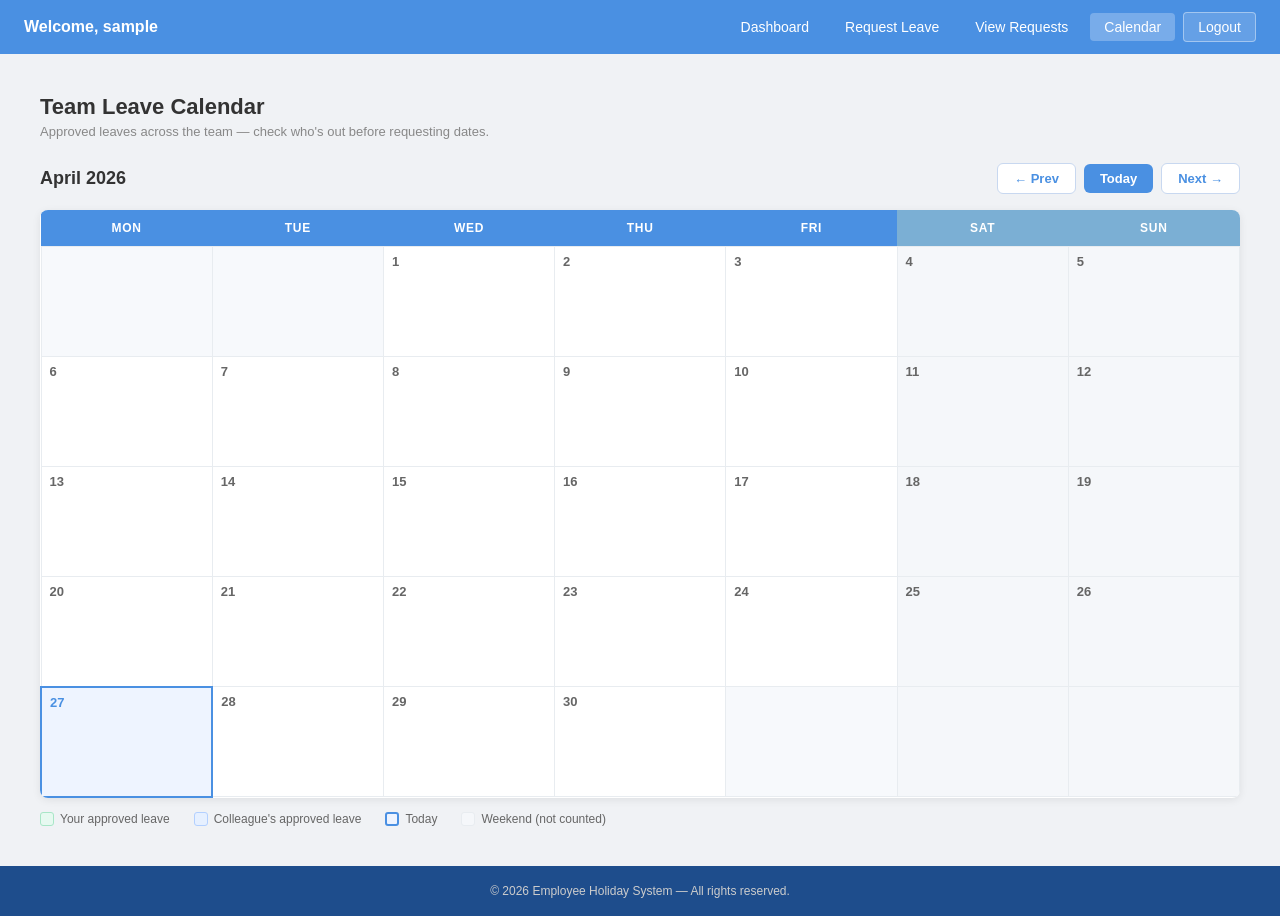
After one commit to mohamad12farhat/employees-holidays, a Flask app: page /employee/calendar in a window 1280 px wide. The commit adds this page. Run offline with Flask 3, Linux system fonts and the light colour scheme; the visitor is signed in with stand-in values (Sample User, id 1); data comes from the database, SQL or seed files in the repository; data that the repository does not hold is empty.

Commit message:
Add team leave calendar view for employees (#12) (#13)
Monthly calendar at /employee/calendar shows all approved leaves across
the team, with prev/next navigation, today highlighted, weekends grayed,
and color-coded pills distinguishing own vs colleague leaves.

Co-authored-by: Claude Sonnet 4.6 <noreply@anthropic.com>

```diff
--- a/templates/employee_dashboard.html
+++ b/templates/employee_dashboard.html
@@ -164,6 +164,7 @@
             <a href="{{ url_for('employee.employee_dashboard') }}">Dashboard</a>
             <a href="{{ url_for('employee.request_leave') }}">Request Leave</a>
             <a href="{{ url_for('employee.view_requests') }}">View Requests</a>
+            <a href="{{ url_for('employee.leave_calendar') }}">Calendar</a>
             <a href="{{ url_for('employee.employee_logout') }}" class="logout">Logout</a>
         </nav>
     </div>
--- /dev/null
+++ b/templates/leave_calendar.html
@@ -0,0 +1,264 @@
+<!DOCTYPE html>
+<html lang="en">
+<head>
+    <meta charset="UTF-8">
+    <title>Team Leave Calendar</title>
+    <style>
+        * { box-sizing: border-box; margin: 0; padding: 0; }
+        body { font-family: Arial, sans-serif; background-color: #f0f2f5; min-height: 100vh; display: flex; flex-direction: column; }
+
+        .navbar {
+            background-color: #4a90e2;
+            padding: 0 24px;
+            display: flex;
+            justify-content: space-between;
+            align-items: center;
+            color: white;
+            height: 54px;
+        }
+        .navbar .brand { font-weight: bold; font-size: 16px; }
+        .nav-links { display: flex; align-items: center; gap: 8px; height: 100%; }
+        .nav-links a {
+            color: white;
+            text-decoration: none;
+            font-size: 14px;
+            padding: 6px 14px;
+            border-radius: 4px;
+            transition: background-color 0.2s;
+        }
+        .nav-links a:hover { background-color: rgba(255,255,255,0.2); }
+        .nav-links a.active { background-color: rgba(255,255,255,0.25); }
+        .nav-links a.logout {
+            background-color: rgba(255,255,255,0.15);
+            border: 1px solid rgba(255,255,255,0.4);
+        }
+        .nav-links a.logout:hover { background-color: rgba(255,255,255,0.3); }
+
+        .content { padding: 40px; flex: 1; }
+
+        footer {
+            text-align: center;
+            padding: 18px;
+            font-size: 12px;
+            color: #ccc;
+            background-color: #1e4d8c;
+            margin-top: auto;
+        }
+
+        .page-header { margin-bottom: 24px; }
+        .page-header h2 { color: #333; font-size: 22px; margin-bottom: 4px; }
+        .page-header p  { color: #888; font-size: 13px; }
+
+        /* Navigation row */
+        .cal-nav-row {
+            display: flex;
+            align-items: center;
+            justify-content: space-between;
+            margin-bottom: 16px;
+        }
+        .cal-month-label {
+            font-size: 18px;
+            font-weight: 700;
+            color: #333;
+        }
+        .cal-controls { display: flex; gap: 8px; align-items: center; }
+        .btn-nav {
+            display: inline-block;
+            padding: 7px 16px;
+            background-color: white;
+            color: #4a90e2;
+            border: 1px solid #c8d8f0;
+            border-radius: 6px;
+            font-size: 13px;
+            font-weight: 600;
+            text-decoration: none;
+            transition: background-color 0.2s;
+        }
+        .btn-nav:hover { background-color: #eef4ff; }
+        .btn-today {
+            display: inline-block;
+            padding: 7px 16px;
+            background-color: #4a90e2;
+            color: white;
+            border-radius: 6px;
+            font-size: 13px;
+            font-weight: 600;
+            text-decoration: none;
+            transition: background-color 0.2s;
+        }
+        .btn-today:hover { background-color: #357abd; }
+
+        /* Calendar grid */
+        .cal-wrap {
+            background: white;
+            border-radius: 8px;
+            box-shadow: 0 2px 8px rgba(0,0,0,0.08);
+            overflow: hidden;
+        }
+        .cal-wrap table {
+            width: 100%;
+            border-collapse: collapse;
+            table-layout: fixed;
+        }
+        .cal-wrap thead th {
+            background-color: #4a90e2;
+            color: white;
+            text-align: center;
+            padding: 11px 6px;
+            font-size: 12px;
+            text-transform: uppercase;
+            letter-spacing: 0.06em;
+            font-weight: 600;
+        }
+        .cal-wrap thead th.wkend { background-color: #7bafd4; }
+
+        .cal-wrap tbody td {
+            border: 1px solid #e8ecf0;
+            vertical-align: top;
+            padding: 8px;
+            height: 110px;
+        }
+        .cal-wrap tbody td.empty   { background-color: #f7f9fc; }
+        .cal-wrap tbody td.wkend   { background-color: #f5f7fa; }
+        .cal-wrap tbody td.is-today {
+            background-color: #eef4ff;
+            border: 2px solid #4a90e2;
+        }
+
+        .day-num {
+            font-size: 13px;
+            font-weight: 700;
+            color: #666;
+            margin-bottom: 5px;
+            line-height: 1;
+        }
+        .day-num.today-num { color: #4a90e2; }
+
+        .leave-pill {
+            display: block;
+            font-size: 11px;
+            padding: 2px 7px;
+            border-radius: 4px;
+            margin-bottom: 3px;
+            white-space: nowrap;
+            overflow: hidden;
+            text-overflow: ellipsis;
+            cursor: default;
+        }
+        .leave-pill.other {
+            background-color: #e6f0ff;
+            color: #2e6fcf;
+            border: 1px solid #b3d0ff;
+        }
+        .leave-pill.self {
+            background-color: #e6f9f0;
+            color: #1e7d4f;
+            border: 1px solid #a8e6c7;
+        }
+
+        /* Legend */
+        .legend {
+            display: flex;
+            gap: 24px;
+            margin-top: 14px;
+            font-size: 12px;
+            color: #666;
+            align-items: center;
+            flex-wrap: wrap;
+        }
+        .legend-item { display: flex; align-items: center; gap: 6px; }
+        .legend-swatch {
+            width: 14px;
+            height: 14px;
+            border-radius: 3px;
+            flex-shrink: 0;
+        }
+    </style>
+</head>
+<body>
+    <div class="navbar">
+        <span class="brand">Welcome, {{ username }}</span>
+        <nav class="nav-links">
+            <a href="{{ url_for('employee.employee_dashboard') }}">Dashboard</a>
+            <a href="{{ url_for('employee.request_leave') }}">Request Leave</a>
+            <a href="{{ url_for('employee.view_requests') }}">View Requests</a>
+            <a href="{{ url_for('employee.leave_calendar') }}" class="active">Calendar</a>
+            <a href="{{ url_for('employee.employee_logout') }}" class="logout">Logout</a>
+        </nav>
+    </div>
+
+    <div class="content">
+        <div class="page-header">
+            <h2>Team Leave Calendar</h2>
+            <p>Approved leaves across the team — check who's out before requesting dates.</p>
+        </div>
+
+        <div class="cal-nav-row">
+            <span class="cal-month-label">{{ month_name }}</span>
+            <div class="cal-controls">
+                <a href="{{ url_for('employee.leave_calendar', month=prev_month, year=prev_year) }}" class="btn-nav">&#8592; Prev</a>
+                <a href="{{ url_for('employee.leave_calendar', month=today.month, year=today.year) }}" class="btn-today">Today</a>
+                <a href="{{ url_for('employee.leave_calendar', month=next_month, year=next_year) }}" class="btn-nav">Next &#8594;</a>
+            </div>
+        </div>
+
+        <div class="cal-wrap">
+            <table>
+                <thead>
+                    <tr>
+                        <th>Mon</th>
+                        <th>Tue</th>
+                        <th>Wed</th>
+                        <th>Thu</th>
+                        <th>Fri</th>
+                        <th class="wkend">Sat</th>
+                        <th class="wkend">Sun</th>
+                    </tr>
+                </thead>
+                <tbody>
+                    {% for week in weeks %}
+                    <tr>
+                        {% for day in week %}
+                        {% set col = loop.index0 %}
+                        {% if day == 0 %}
+                            <td class="empty{% if col >= 5 %} wkend{% endif %}"></td>
+                        {% else %}
+                            {% set is_today = (day == today.day and month == today.month and year == today.year) %}
+                            <td class="{% if col >= 5 %}wkend{% endif %}{% if is_today %} is-today{% endif %}">
+                                <div class="day-num{% if is_today %} today-num{% endif %}">{{ day }}</div>
+                                {% for person in day_map.get(day, []) %}
+                                    <span class="leave-pill {% if person.is_self %}self{% else %}other{% endif %}"
+                                          title="{{ person.name }}">{{ person.name }}</span>
+                                {% endfor %}
+                            </td>
+                        {% endif %}
+                        {% endfor %}
+                    </tr>
+                    {% endfor %}
+                </tbody>
+            </table>
+        </div>
+
+        <div class="legend">
+            <div class="legend-item">
+                <div class="legend-swatch" style="background:#e6f9f0; border:1px solid #a8e6c7;"></div>
+                <span>Your approved leave</span>
+            </div>
+            <div class="legend-item">
+                <div class="legend-swatch" style="background:#e6f0ff; border:1px solid #b3d0ff;"></div>
+                <span>Colleague's approved leave</span>
+            </div>
+            <div class="legend-item">
+                <div class="legend-swatch" style="background:#eef4ff; border:2px solid #4a90e2;"></div>
+                <span>Today</span>
+            </div>
+            <div class="legend-item">
+                <div class="legend-swatch" style="background:#f5f7fa; border:1px solid #e8ecf0;"></div>
+                <span>Weekend (not counted)</span>
+            </div>
+        </div>
+    </div>
+
+    <footer>&copy; 2026 Employee Holiday System &mdash; All rights reserved.</footer>
+</body>
+</html>
--- a/templates/request_leave.html
+++ b/templates/request_leave.html
@@ -139,6 +139,7 @@
             <a href="{{ url_for('employee.employee_dashboard') }}">Dashboard</a>
             <a href="{{ url_for('employee.request_leave') }}">Request Leave</a>
             <a href="{{ url_for('employee.view_requests') }}">View Requests</a>
+            <a href="{{ url_for('employee.leave_calendar') }}">Calendar</a>
             <a href="{{ url_for('employee.employee_logout') }}" class="logout">Logout</a>
         </nav>
     </div>
--- a/templates/view_requests.html
+++ b/templates/view_requests.html
@@ -154,6 +154,7 @@
             <a href="{{ url_for('employee.employee_dashboard') }}">Dashboard</a>
             <a href="{{ url_for('employee.request_leave') }}">Request Leave</a>
             <a href="{{ url_for('employee.view_requests') }}">View Requests</a>
+            <a href="{{ url_for('employee.leave_calendar') }}">Calendar</a>
             <a href="{{ url_for('employee.employee_logout') }}" class="logout">Logout</a>
         </nav>
     </div>
```
Also changed, not shown: employee.py (+73 -0 lines).
